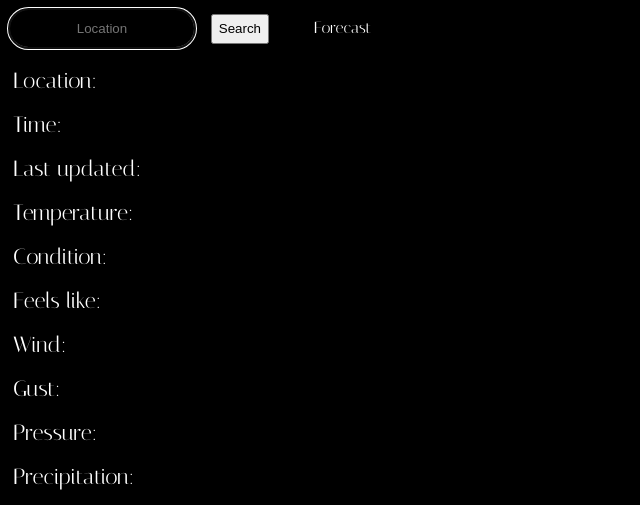
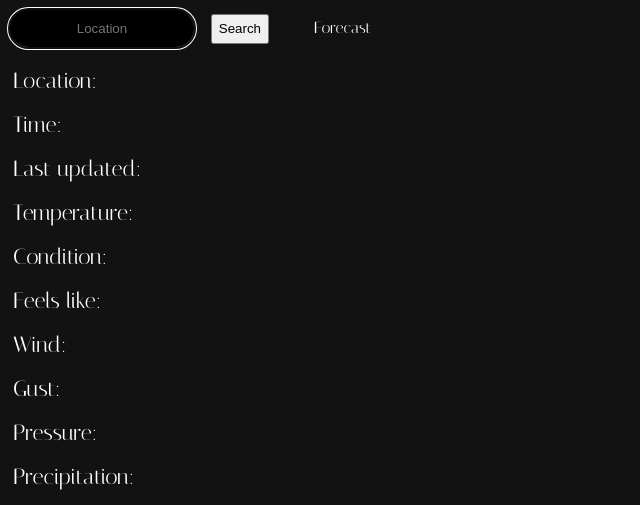
Before and after one commit to sudipta1254/ping, a PHP site: page / in a window 1280 px wide. Shown: the top 505 px of the page, without its empty margins (0-640 px from the left). Run offline with PHP 8.4, Linux system fonts and the light colour scheme.

Commit message:
Update style.css

```diff
--- a/style.css
+++ b/style.css
@@ -1,6 +1,6 @@
 body {
    color: White;
-   background: Black;
+   background: #121212;
    font-family: 'Italiana';
 }
 .d2 {
```
